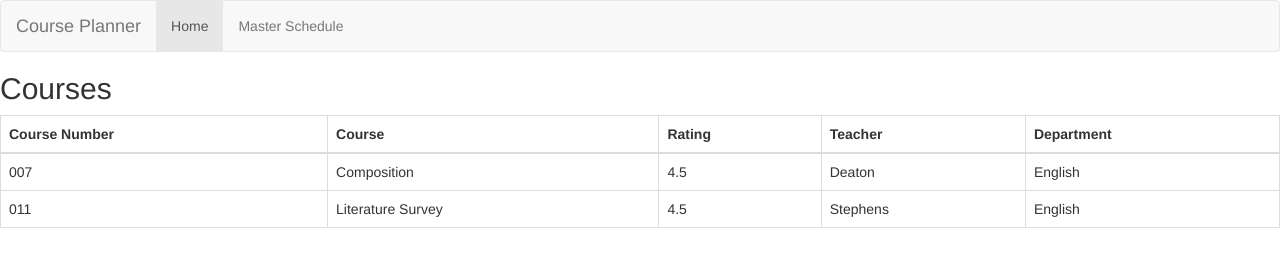
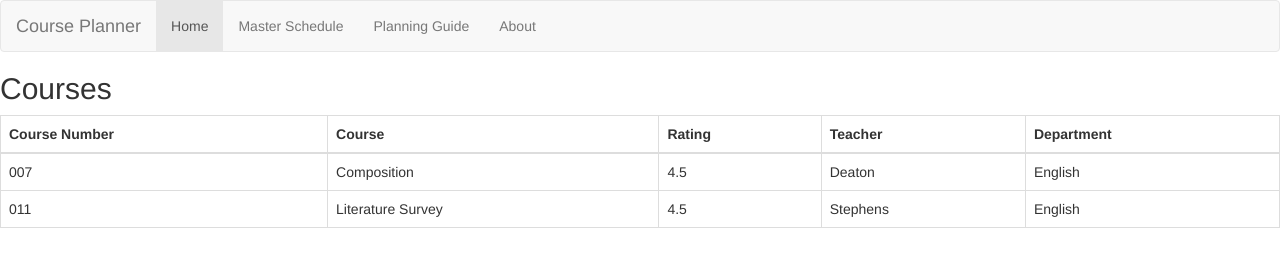
Before and after one commit to ICS-won0408/CoursePlanner, a plain HTML site: page index.html in a window 1280 px wide. Drawn offline with nearby package versions, Linux system fonts and the light colour scheme.

Commit message:
added more tabs for later use

```diff
--- a/index.html
+++ b/index.html
@@ -18,6 +18,8 @@
       <ul class="nav navbar-nav">
         <li class="active"><a href="#">Home</a></li>
         <li><a href="#">Master Schedule</a></li>
+        <li><a href="jacklloyd">Planning Guide</a></li>
+        <li><a href="martinssempa">About</a></li>
       </ul>
     </div>
   </nav>
```
